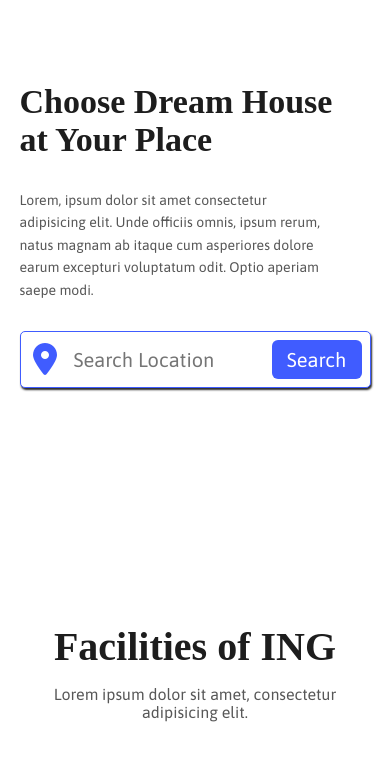
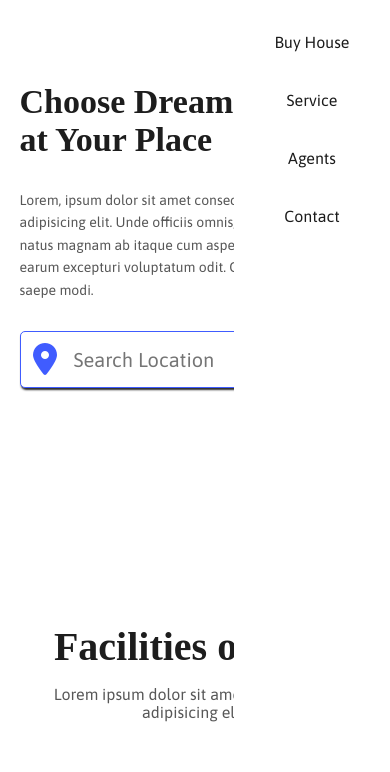
Before and after one commit to zura0z/real-estate-website, a plain HTML site: page index.html in a window 390 px wide. Both pictures are taken after a click on the icon 363 px from the left and 51 px from the top of the page. Shown: the part 72-844 px from the top of the page. Drawn offline with Linux system fonts and the light colour scheme.

Commit message:
toggle menu

```diff
--- a/index.html
+++ b/index.html
@@ -26,12 +26,18 @@
               <li>Agents</li>
               <li>Contact</li>
             </ul>
+            <ul class="hide" id="burger-menu">
+              <li>Buy House</li>
+              <li>Service</li>
+              <li>Agents</li>
+              <li>Contact</li>
+            </ul>
             <ul class="options" id="option-2">
               <li id="log_in">Log In</li>
               <li id="register">Register Now</li>
             </ul>
           </div>
-          <i class="fas fa-bars hidden"></i>
+          <i id="burger" class="fas fa-bars hidden"></i>
         </nav>
         <div id="main-background"></div>
       </div>
@@ -359,5 +365,7 @@
         </div>
       </div>
     </footer>
+
+    <script src="./script.js"></script>
   </body>
 </html>
--- /dev/null
+++ b/script.js
@@ -0,0 +1,8 @@
+const toggle = () => {
+  document.getElementById("burger-menu").classList.toggle("hide");
+  if (document.getElementById("burger-menu").classList[0] === "hide") {
+    document.getElementsByTagName("body")[0].style.overflow = "visible";
+  } else document.getElementsByTagName("body")[0].style.overflow = "hidden";
+};
+
+document.getElementById("burger").onclick = toggle;
--- a/styles.scss
+++ b/styles.scss
@@ -29,6 +29,10 @@ nav {
     display: flex;
     justify-content: space-between;
     width: 100%;
+
+    .hide {
+      display: none;
+    }
 
     .options {
       display: flex;
@@ -994,6 +998,7 @@ footer {
 @media (max-width: 850px) {
   main {
     #main {
+      position: relative;
       #main-background {
         display: none;
       }
@@ -1002,7 +1007,25 @@ footer {
         margin: 0 auto;
         justify-content: space-between;
         #menu {
-          display: none;
+          .options {
+            display: none;
+          }
+          #burger-menu {
+            list-style-type: none;
+            width: 40%;
+            height: calc(100vh - 65px);
+            position: absolute;
+            top: 100%;
+            right: 0;
+            background-color: white;
+            li {
+              color: #1b1b1b;
+              margin: 40px auto;
+              text-align: center;
+              cursor: pointer;
+              width: fit-content;
+            }
+          }
         }
         #logo {
           margin-right: 0;
```
Also changed, not shown: styles.css, 1 other file.
